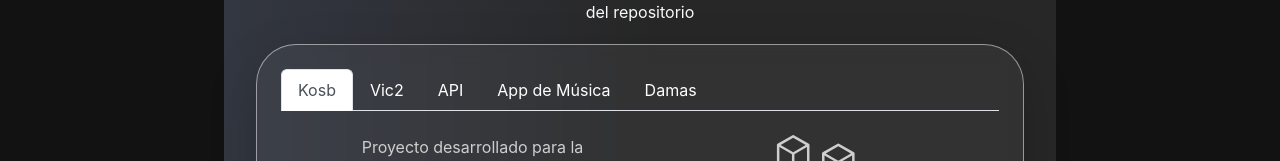
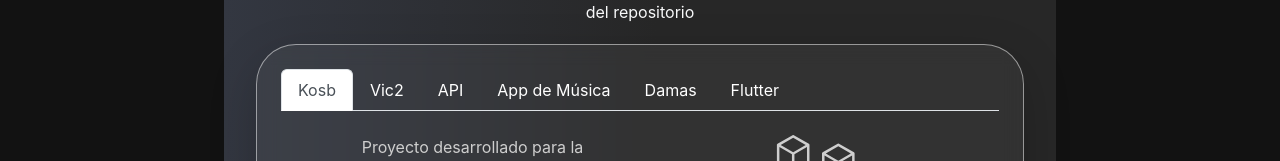
Before and after one commit to Cony567/Portafolio, a React (Create React App) app: page / in a window 1280 px wide. Shown: the part 3214-3375 px from the top of the page. Built offline with nearby package versions, Linux system fonts and the light colour scheme.

Commit message:
Versión 2.0

```diff
--- a/src/Components/Contenido.jsx
+++ b/src/Components/Contenido.jsx
@@ -195,7 +195,7 @@ export const proyectosGitHub = [
         path: [
             {nombre: "MúsicApp Flutter",
             link:'https://github.com/Cony567/MusicApp',
-            icon: <SiIcons.SiFlutter size={70}></SiIcons.SiFlutter>}
+            icon: <SiIcons.SiFlutter size={55}></SiIcons.SiFlutter>}
         ],
         cName: ''
     }
--- a/src/Components/Proyectos.jsx
+++ b/src/Components/Proyectos.jsx
@@ -13,6 +13,7 @@ function Proyectos() {
                 <button className="nav-link letra-tab" id="nav-API-tab" data-bs-toggle="tab" data-bs-target="#nav-API" type="button" role="tab" aria-controls="nav-API" aria-selected="false">API</button>
                 <button className="nav-link letra-tab" id="nav-musicapp-tab" data-bs-toggle="tab" data-bs-target="#nav-musicapp" type="button" role="tab" aria-controls="nav-musicapp" aria-selected="false">App de Música</button>
                 <button className="nav-link letra-tab" id="nav-damas-tab" data-bs-toggle="tab" data-bs-target="#nav-damas" type="button" role="tab" aria-controls="nav-disabled" aria-selected="false">Damas</button>
+                <button className="nav-link letra-tab" id="nav-app-flutter-tab" data-bs-toggle="tab" data-bs-target="#nav-app-flutter" type="button" role="tab" aria-controls="nav-app-flutter" aria-selected="false">Flutter</button>
             </div>
             </nav>
             <div className="tab-content" id="nav-tabContent">
```
